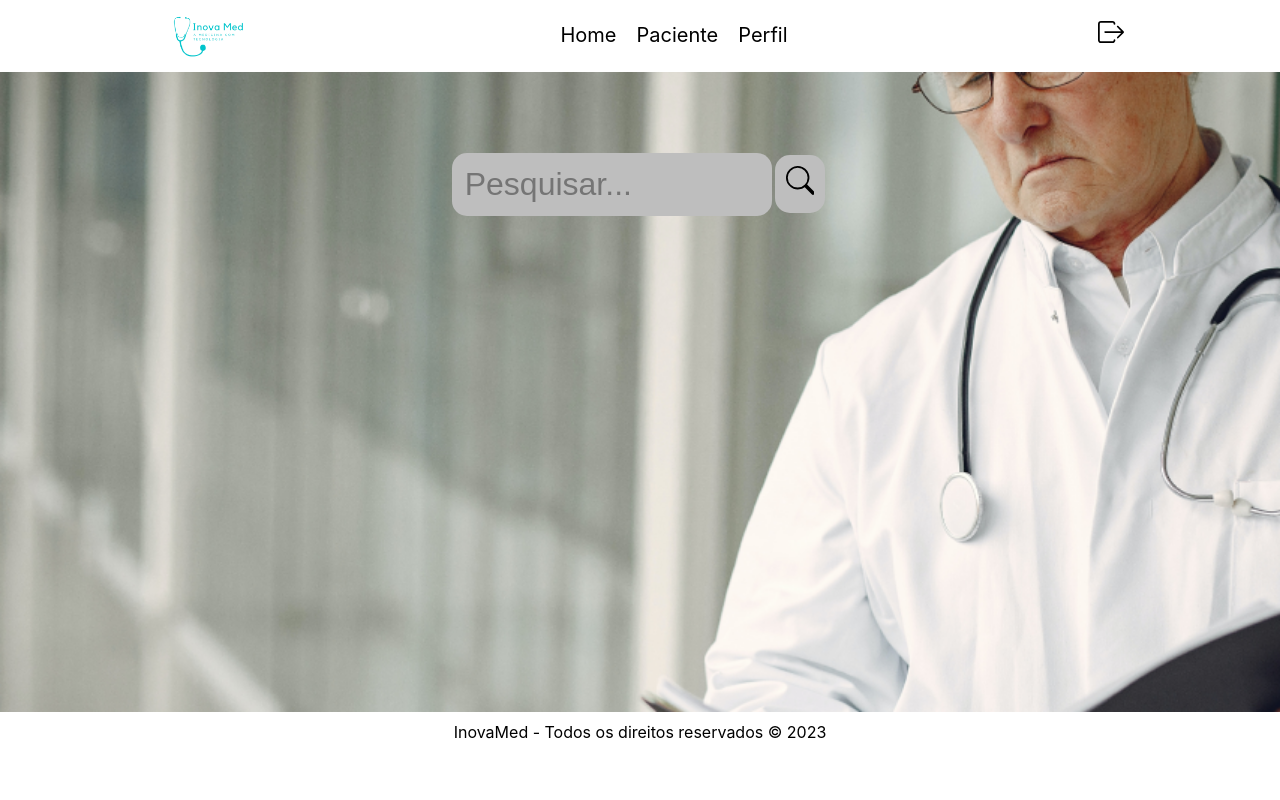
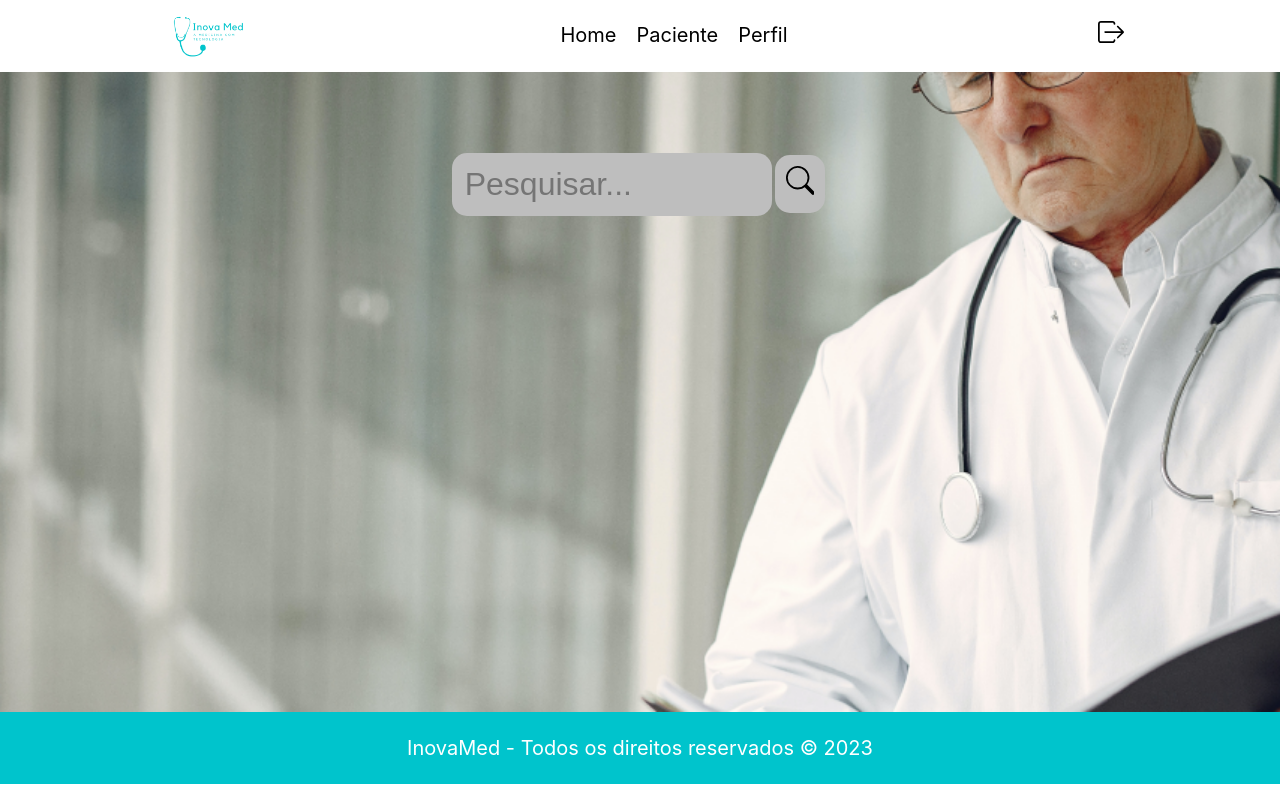
Before and after one commit to rhamonreisguedes/hackathon-juiz-de-fora, a React (Create React App) app: page / in a window 1280 px wide. Built offline with nearby package versions, Linux system fonts and the light colour scheme.

Commit message:
updated footer

```diff
--- a/src/App.css
+++ b/src/App.css
@@ -1,38 +1,3 @@
 .App {
   text-align: center;
 }
-
-.App-logo {
-  height: 40vmin;
-  pointer-events: none;
-}
-
-@media (prefers-reduced-motion: no-preference) {
-  .App-logo {
-    animation: App-logo-spin infinite 20s linear;
-  }
-}
-
-.App-header {
-  background-color: #282c34;
-  min-height: 100vh;
-  display: flex;
-  flex-direction: column;
-  align-items: center;
-  justify-content: center;
-  font-size: calc(10px + 2vmin);
-  color: white;
-}
-
-.App-link {
-  color: #61dafb;
-}
-
-@keyframes App-logo-spin {
-  from {
-    transform: rotate(0deg);
-  }
-  to {
-    transform: rotate(360deg);
-  }
-}
--- a/src/components/Footer.module.css
+++ /dev/null
@@ -1,6 +0,0 @@
-.footer{
-    display: flex;
-    justify-content: center;
-    align-items: center;
-    height: 5vh;
-}
--- a/src/components/HomeBody.jsx
+++ b/src/components/HomeBody.jsx
@@ -6,23 +6,21 @@ import { BsSearch } from "react-icons/bs";
 const HomeBody = () => {
   const [search, setSearch] = useState("");
   const [notFound, setNotFound] = useState(false);
-  const [pacientes] = useState(['1','2','3']);
+  const [pacientes] = useState([]);
 
   const buscar = () => {
-   if(pacientes.filter((item) => item === search).length > 0){
-    console.log(search)
-   }else{
-    setNotFound(true);
-    setSearch('');
-   }
+    if (pacientes.filter((item) => item === search).length === 0) {
+      setNotFound(true);
+      setSearch("");
+    }
   };
 
   const digitar = (e) => {
-    if(notFound){
+    if (notFound) {
       setNotFound(false);
     }
     setSearch(e.target.value);
-  }
+  };
 
   const handleSearch = (e) => {
     e.preventDefault();
@@ -44,7 +42,11 @@ const HomeBody = () => {
         <button className={styles.btnBuscar} onClick={buscar}>
           <BsSearch />
         </button>
-        {notFound && <p className={styles.found}>Paciente não encontrado.</p>}
+        {notFound ? (
+          <p className={styles.found}>Paciente não encontrado.</p>
+        ) : (
+          ""
+        )}
       </form>
     </div>
   );
--- a/src/components/Footer.jsx
+++ b/src/components/HomeFooter.jsx
@@ -1,5 +1,5 @@
 import React from 'react'
-import styles from './Footer.module.css'
+import styles from './HomeFooter.module.css'
 
 const Footer = () => {
   return (
--- /dev/null
+++ b/src/components/HomeFooter.module.css
@@ -0,0 +1,16 @@
+.footer{
+    display: flex;
+    justify-content: center;
+    align-items: center;
+    height: 9vh;
+    background-color: #00C4CC;
+    font-size: 20px;
+}
+
+.footer p{
+    color: white;
+}
+
+.footer p span{
+    color: white;
+}
--- a/src/components/HomeNavbar.module.css
+++ b/src/components/HomeNavbar.module.css
@@ -13,7 +13,6 @@
 .navbar{
     display: flex;
     justify-content: space-around;
-    /* min-height: 10vh; */
     font-size: 20px;
     align-items: center;
 }
--- a/src/pages/Home.jsx
+++ b/src/pages/Home.jsx
@@ -1,17 +1,16 @@
 import React from 'react'
-import Footer from '../components/Footer'
+import HomeFooter from '../components/HomeFooter'
 import HomeBody from '../components/HomeBody'
 import HomeNavbar from '../components/HomeNavbar'
 import styles from './Home.module.css'
-import Cadastro from '../components/Cadastro'
-import { Link } from 'react-router-dom'
+
 
 const Home = () => {
   return (
     <div className={styles.home}>
         <HomeNavbar />
         <HomeBody />
-        <Footer />
+        <HomeFooter />
     </div>
   )
 }
```
